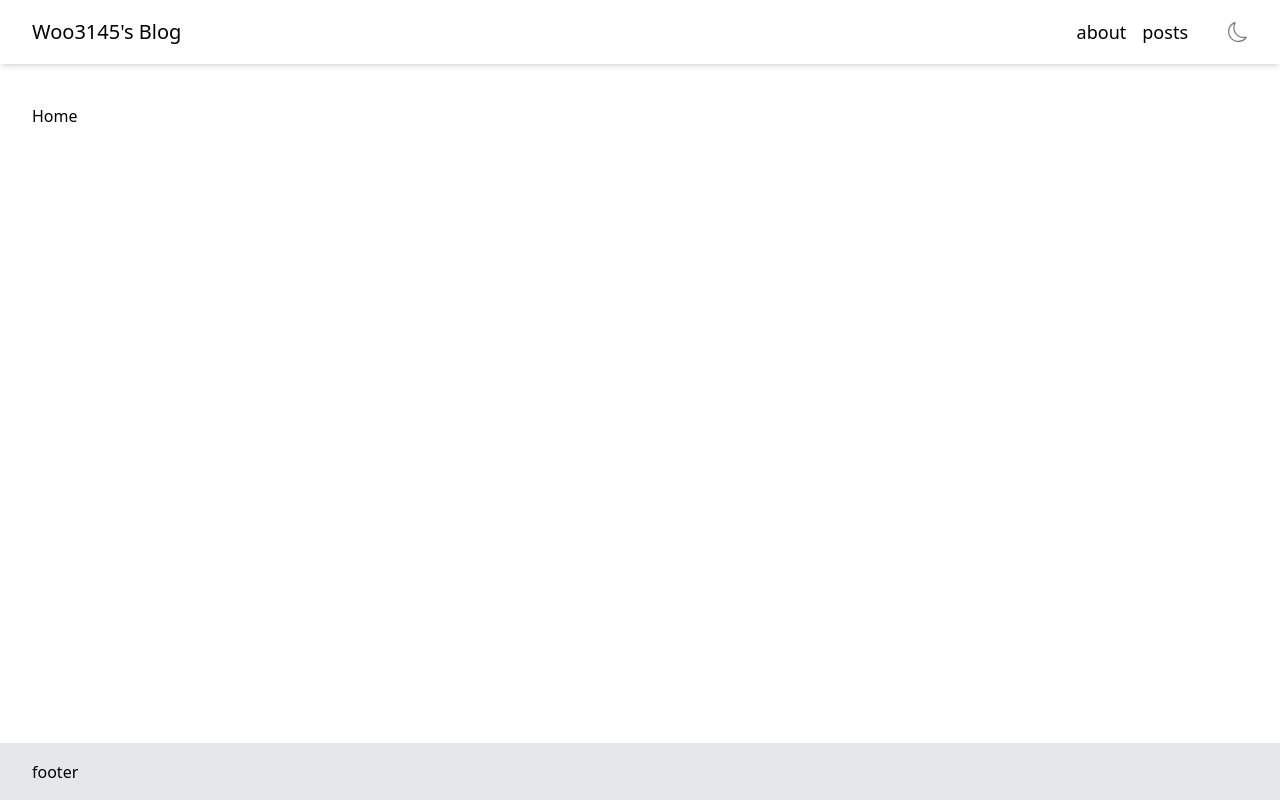
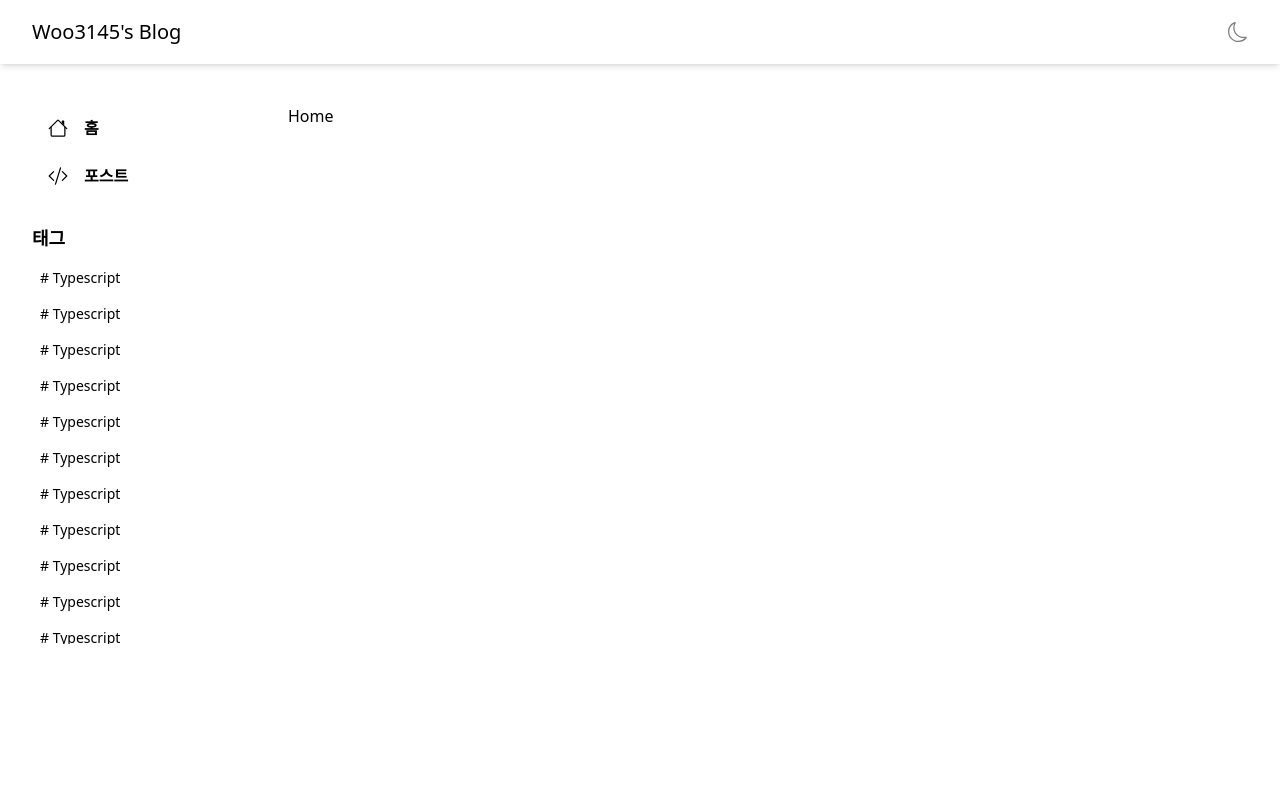
Before and after one commit to woo3145/woo3145-blog, a Next.js app: page / in a window 1280 px wide. Shown: the top 800 px of the page. Built offline with nearby package versions, Linux system fonts and the light colour scheme.

Commit message:
Work - SideBar 작업 (Nav, TagList)

```diff
--- a/components/atoms/Icon/Icon.tsx
+++ b/components/atoms/Icon/Icon.tsx
@@ -1,17 +1,41 @@
-export type IconName = 'sun' | 'moon';
+export type IconName = 'sun' | 'moon' | 'home' | 'code' | 'menu';
 
 type IconType = {
-  path: string;
+  path: string[];
   viewBox: string;
 };
 
 export const IconSet: Record<IconName, IconType> = {
   sun: {
-    path: 'M8 11a3 3 0 1 1 0-6 3 3 0 0 1 0 6zm0 1a4 4 0 1 0 0-8 4 4 0 0 0 0 8zM8 0a.5.5 0 0 1 .5.5v2a.5.5 0 0 1-1 0v-2A.5.5 0 0 1 8 0zm0 13a.5.5 0 0 1 .5.5v2a.5.5 0 0 1-1 0v-2A.5.5 0 0 1 8 13zm8-5a.5.5 0 0 1-.5.5h-2a.5.5 0 0 1 0-1h2a.5.5 0 0 1 .5.5zM3 8a.5.5 0 0 1-.5.5h-2a.5.5 0 0 1 0-1h2A.5.5 0 0 1 3 8zm10.657-5.657a.5.5 0 0 1 0 .707l-1.414 1.415a.5.5 0 1 1-.707-.708l1.414-1.414a.5.5 0 0 1 .707 0zm-9.193 9.193a.5.5 0 0 1 0 .707L3.05 13.657a.5.5 0 0 1-.707-.707l1.414-1.414a.5.5 0 0 1 .707 0zm9.193 2.121a.5.5 0 0 1-.707 0l-1.414-1.414a.5.5 0 0 1 .707-.707l1.414 1.414a.5.5 0 0 1 0 .707zM4.464 4.465a.5.5 0 0 1-.707 0L2.343 3.05a.5.5 0 1 1 .707-.707l1.414 1.414a.5.5 0 0 1 0 .708z',
+    path: [
+      'M8 11a3 3 0 1 1 0-6 3 3 0 0 1 0 6zm0 1a4 4 0 1 0 0-8 4 4 0 0 0 0 8zM8 0a.5.5 0 0 1 .5.5v2a.5.5 0 0 1-1 0v-2A.5.5 0 0 1 8 0zm0 13a.5.5 0 0 1 .5.5v2a.5.5 0 0 1-1 0v-2A.5.5 0 0 1 8 13zm8-5a.5.5 0 0 1-.5.5h-2a.5.5 0 0 1 0-1h2a.5.5 0 0 1 .5.5zM3 8a.5.5 0 0 1-.5.5h-2a.5.5 0 0 1 0-1h2A.5.5 0 0 1 3 8zm10.657-5.657a.5.5 0 0 1 0 .707l-1.414 1.415a.5.5 0 1 1-.707-.708l1.414-1.414a.5.5 0 0 1 .707 0zm-9.193 9.193a.5.5 0 0 1 0 .707L3.05 13.657a.5.5 0 0 1-.707-.707l1.414-1.414a.5.5 0 0 1 .707 0zm9.193 2.121a.5.5 0 0 1-.707 0l-1.414-1.414a.5.5 0 0 1 .707-.707l1.414 1.414a.5.5 0 0 1 0 .707zM4.464 4.465a.5.5 0 0 1-.707 0L2.343 3.05a.5.5 0 1 1 .707-.707l1.414 1.414a.5.5 0 0 1 0 .708z',
+    ],
     viewBox: '0 0 16 16',
   },
   moon: {
-    path: 'M6 .278a.768.768 0 0 1 .08.858 7.208 7.208 0 0 0-.878 3.46c0 4.021 3.278 7.277 7.318 7.277.527 0 1.04-.055 1.533-.16a.787.787 0 0 1 .81.316.733.733 0 0 1-.031.893A8.349 8.349 0 0 1 8.344 16C3.734 16 0 12.286 0 7.71 0 4.266 2.114 1.312 5.124.06A.752.752 0 0 1 6 .278zM4.858 1.311A7.269 7.269 0 0 0 1.025 7.71c0 4.02 3.279 7.276 7.319 7.276a7.316 7.316 0 0 0 5.205-2.162c-.337.042-.68.063-1.029.063-4.61 0-8.343-3.714-8.343-8.29 0-1.167.242-2.278.681-3.286z',
+    path: [
+      'M6 .278a.768.768 0 0 1 .08.858 7.208 7.208 0 0 0-.878 3.46c0 4.021 3.278 7.277 7.318 7.277.527 0 1.04-.055 1.533-.16a.787.787 0 0 1 .81.316.733.733 0 0 1-.031.893A8.349 8.349 0 0 1 8.344 16C3.734 16 0 12.286 0 7.71 0 4.266 2.114 1.312 5.124.06A.752.752 0 0 1 6 .278zM4.858 1.311A7.269 7.269 0 0 0 1.025 7.71c0 4.02 3.279 7.276 7.319 7.276a7.316 7.316 0 0 0 5.205-2.162c-.337.042-.68.063-1.029.063-4.61 0-8.343-3.714-8.343-8.29 0-1.167.242-2.278.681-3.286z',
+    ],
+    viewBox: '0 0 16 16',
+  },
+  home: {
+    path: [
+      'M2 13.5V7h1v6.5a.5.5 0 0 0 .5.5h9a.5.5 0 0 0 .5-.5V7h1v6.5a1.5 1.5 0 0 1-1.5 1.5h-9A1.5 1.5 0 0 1 2 13.5zm11-11V6l-2-2V2.5a.5.5 0 0 1 .5-.5h1a.5.5 0 0 1 .5.5z',
+      'M7.293 1.5a1 1 0 0 1 1.414 0l6.647 6.646a.5.5 0 0 1-.708.708L8 2.207 1.354 8.854a.5.5 0 1 1-.708-.708L7.293 1.5z',
+    ],
+    viewBox: '0 0 16 16',
+  },
+
+  code: {
+    path: [
+      'M10.478 1.647a.5.5 0 1 0-.956-.294l-4 13a.5.5 0 0 0 .956.294l4-13zM4.854 4.146a.5.5 0 0 1 0 .708L1.707 8l3.147 3.146a.5.5 0 0 1-.708.708l-3.5-3.5a.5.5 0 0 1 0-.708l3.5-3.5a.5.5 0 0 1 .708 0zm6.292 0a.5.5 0 0 0 0 .708L14.293 8l-3.147 3.146a.5.5 0 0 0 .708.708l3.5-3.5a.5.5 0 0 0 0-.708l-3.5-3.5a.5.5 0 0 0-.708 0z',
+    ],
+    viewBox: '0 0 16 16',
+  },
+  menu: {
+    path: [
+      'M2 12.5a.5.5 0 0 1 .5-.5h11a.5.5 0 0 1 0 1h-11a.5.5 0 0 1-.5-.5zm0-3a.5.5 0 0 1 .5-.5h11a.5.5 0 0 1 0 1h-11a.5.5 0 0 1-.5-.5zm0-3a.5.5 0 0 1 .5-.5h11a.5.5 0 0 1 0 1h-11a.5.5 0 0 1-.5-.5zm0-3a.5.5 0 0 1 .5-.5h11a.5.5 0 0 1 0 1h-11a.5.5 0 0 1-.5-.5z',
+    ],
     viewBox: '0 0 16 16',
   },
 };
@@ -20,17 +44,23 @@ interface Props {
   icon: IconName;
   size: number;
   color?: string;
+  className?: string;
 }
 
-const Icon = ({ icon, size, color }: Props) => {
+const Icon = ({ icon, size, color, className }: Props) => {
   return (
     <svg
       height={size}
       viewBox={IconSet[icon].viewBox}
       fill={color}
       xmlns="http://www.w3.org/2000/svg"
+      className={className}
     >
-      <path d={IconSet[icon].path} />
+      <>
+        {IconSet[icon].path.map((p, idx) => {
+          return <path key={idx} d={p} />;
+        })}
+      </>
     </svg>
   );
 };
--- a/components/layout/Header.tsx
+++ b/components/layout/Header.tsx
@@ -15,7 +15,6 @@ const Header = () => {
         </Link>
 
         <div className="flex items-center">
-          <Navigation />
           <DarkModeToggle theme={theme} onClick={toggle} />
         </div>
       </div>
--- a/components/layout/Layout.tsx
+++ b/components/layout/Layout.tsx
@@ -1,6 +1,7 @@
 import { ReactNode } from 'react';
 import Footer from './Footer';
 import Header from './Header';
+import SideBar from './SideBar';
 
 interface Props {
   children: ReactNode;
@@ -10,9 +11,10 @@ const Layout = ({ children }: Props) => {
   return (
     <div className="pt-16 min-h-screen flex flex-col justify-between">
       <Header />
-      <main className="w-full max-w-screen-2xl mx-auto px-8 py-10">
-        {children}
-      </main>
+      <div className="w-full flex max-w-screen-2xl mx-auto px-8 py-10">
+        <SideBar />
+        <main className="w-full">{children}</main>
+      </div>
       <Footer />
     </div>
   );
--- a/components/layout/Navigation.tsx
+++ b/components/layout/Navigation.tsx
@@ -1,18 +1,35 @@
 import Link from 'next/link';
+import Icon, { IconName } from '../atoms/Icon/Icon';
 
 const Navigation = () => {
   return (
-    <ul className="px-8 text-lg flex">
-      <NavigationItem text={'about'} href="about" />
-      <NavigationItem text={'posts'} href="posts" />
-    </ul>
+    <nav>
+      <ul className="">
+        <NavigationItem text={'홈'} href="/" icon={'home'} />
+        <NavigationItem text={'포스트'} href="posts" icon={'code'} />
+      </ul>
+    </nav>
   );
 };
 
-const NavigationItem = ({ text, href }: { text: string; href: string }) => {
+const NavigationItem = ({
+  text,
+  href,
+  icon,
+}: {
+  text: string;
+  href: string;
+  icon: IconName;
+}) => {
   return (
-    <li className="text-lg px-2 hover:translate-y-0.5 transition-transform">
-      <Link href={href}>{text}</Link>
+    <li>
+      <Link
+        href={href}
+        className="px-4 py-3 flex items-center hover:bg-slate-200 rounded-md"
+      >
+        <Icon icon={icon} size={20} className="mr-4" />
+        <p className="font-semibold">{text}</p>
+      </Link>
     </li>
   );
 };
--- /dev/null
+++ b/components/layout/SideBar.tsx
@@ -0,0 +1,16 @@
+import Navigation from './Navigation';
+import TagList from './TagList';
+
+const SideBar = () => {
+  return (
+    <div className="w-64 shrink-0">
+      {/* Sticky */}
+      <div className="sticky top-20">
+        <Navigation />
+        <TagList />
+      </div>
+    </div>
+  );
+};
+
+export default SideBar;
--- /dev/null
+++ b/components/layout/TagList.tsx
@@ -0,0 +1,38 @@
+import Link from 'next/link';
+
+const TagList = () => {
+  return (
+    <nav className="pt-6">
+      <h3 className="font-bold text-lg mb-2">태그</h3>
+      <div className="h-96 overflow-y-scroll">
+        <TagListItem href={'/'} text={'# Typescript'} />
+        <TagListItem href={'/'} text={'# Typescript'} />
+        <TagListItem href={'/'} text={'# Typescript'} />
+        <TagListItem href={'/'} text={'# Typescript'} />
+        <TagListItem href={'/'} text={'# Typescript'} />
+        <TagListItem href={'/'} text={'# Typescript'} />
+        <TagListItem href={'/'} text={'# Typescript'} />
+        <TagListItem href={'/'} text={'# Typescript'} />
+        <TagListItem href={'/'} text={'# Typescript'} />
+        <TagListItem href={'/'} text={'# Typescript'} />
+        <TagListItem href={'/'} text={'# Typescript'} />
+        <TagListItem href={'/'} text={'# Typescript'} />
+      </div>
+    </nav>
+  );
+};
+
+const TagListItem = ({ href, text }: { href: string; text: string }) => {
+  return (
+    <div>
+      <Link
+        href={href}
+        className="px-2 py-2 text-sm flex hover:bg-slate-200 rounded-md"
+      >
+        {text}
+      </Link>
+    </div>
+  );
+};
+
+export default TagList;
--- a/pages/index.tsx
+++ b/pages/index.tsx
@@ -1,7 +1,13 @@
 import type { NextPage } from 'next';
 
 const Home: NextPage = () => {
-  return <div className="flex items-center">Home</div>;
+  return (
+    <div className="">
+      <div className="h-screen">Home</div>
+      <div className="h-screen">Home</div>
+      <div className="h-screen">Home</div>
+    </div>
+  );
 };
 
 export default Home;
```
